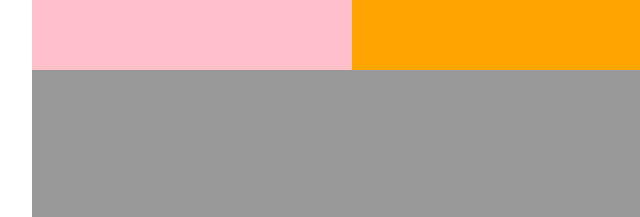
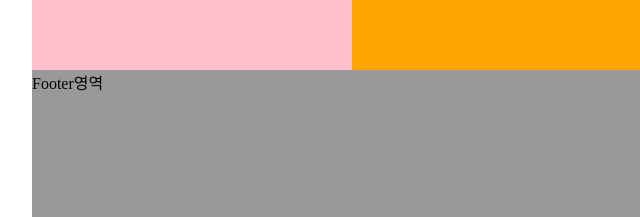
Before and after one commit to jellyzoo/project_gittest01, a plain HTML site: page index.html in a window 1280 px wide. Shown: the part 980-1197 px from the top of the page, 128-768 px from the left. Drawn offline with Linux system fonts and the light colour scheme.

Commit message:
second commit

```diff
--- a/index.html
+++ b/index.html
@@ -22,6 +22,7 @@
 		</section>
 
 		<footer class="fl cb">
+			Footer영역
 		</footer>
 	</div>
 </body>
```
